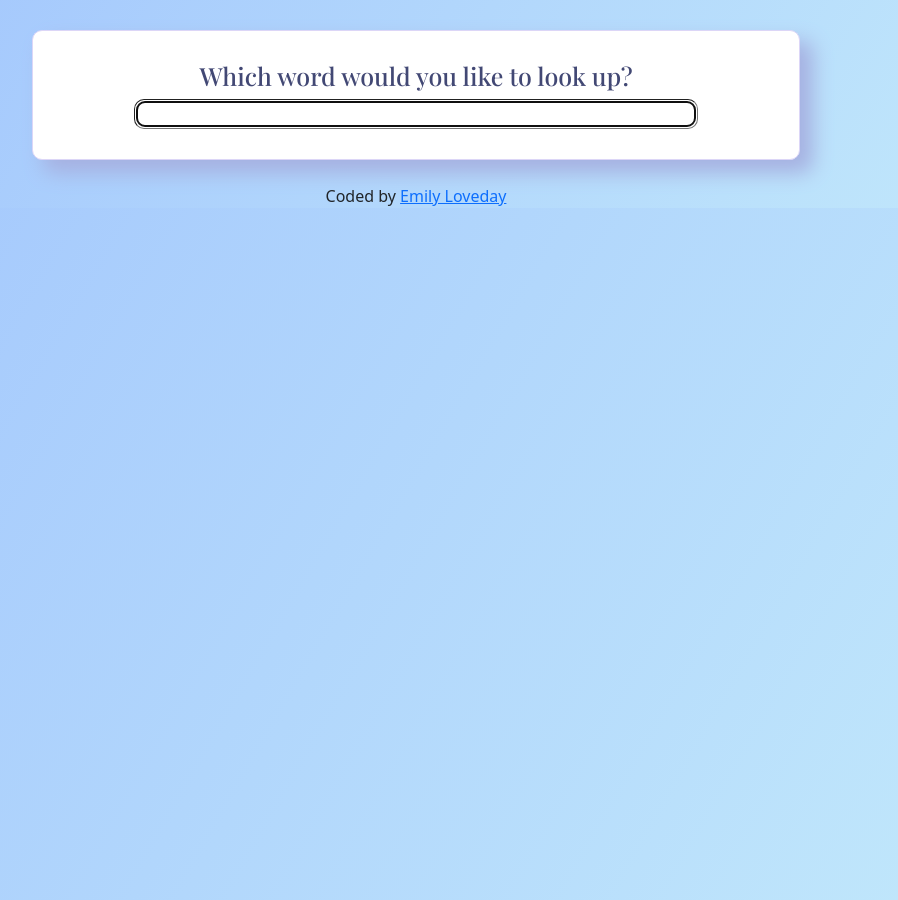
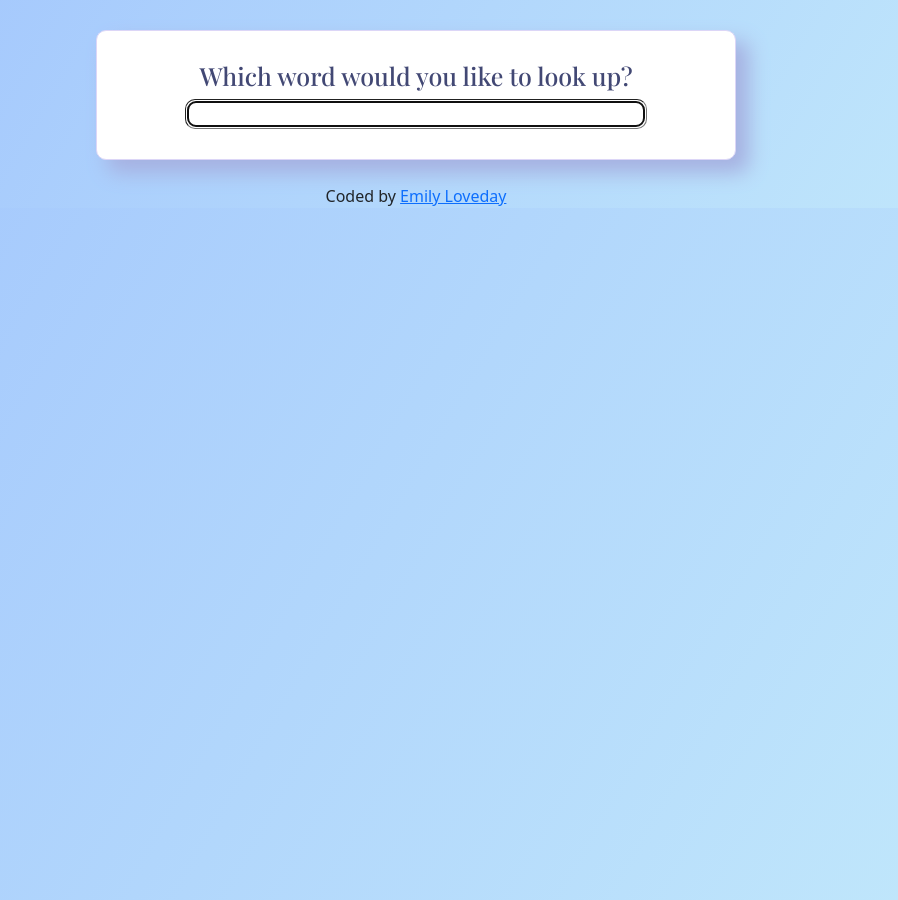
Before and after one commit to eloveday/dictionary-app, a React (Create React App) app: page / in a window 1280 px wide. Shown: the whole page, without its empty margins (224-1122 px from the left). Built offline with nearby package versions, Linux system fonts and the light colour scheme.

Commit message:
adjusted styling

```diff
--- a/src/App.css
+++ b/src/App.css
@@ -27,7 +27,7 @@ section {
 
   padding: 30px;
   border-radius: 10px;
-  max-width: 60%;
+  max-width: 50%;
   background-color: white;
   color: #424874;
   box-shadow: 12px 12px 20px 1px #a6b1e1;
--- /dev/null
+++ b/src/Meaning.css
@@ -0,0 +1,3 @@
+.example {
+  opacity: 0.5;
+}
--- a/src/Meaning.js
+++ b/src/Meaning.js
@@ -1,5 +1,6 @@
 import React from "react";
 import Synonym from "./Synonym.js";
+import "./Meaning.css";
 
 export default function Meaning(props) {
   return (
@@ -12,7 +13,9 @@ export default function Meaning(props) {
           <div key={index}>
             {definition.definition}
             <br />
-            <em>{definition.example}</em>
+            <div className="example">
+              <em>{definition.example}</em>
+            </div>
             <br />
             <Synonym synonym={definition.synonyms} />
           </div>
```
